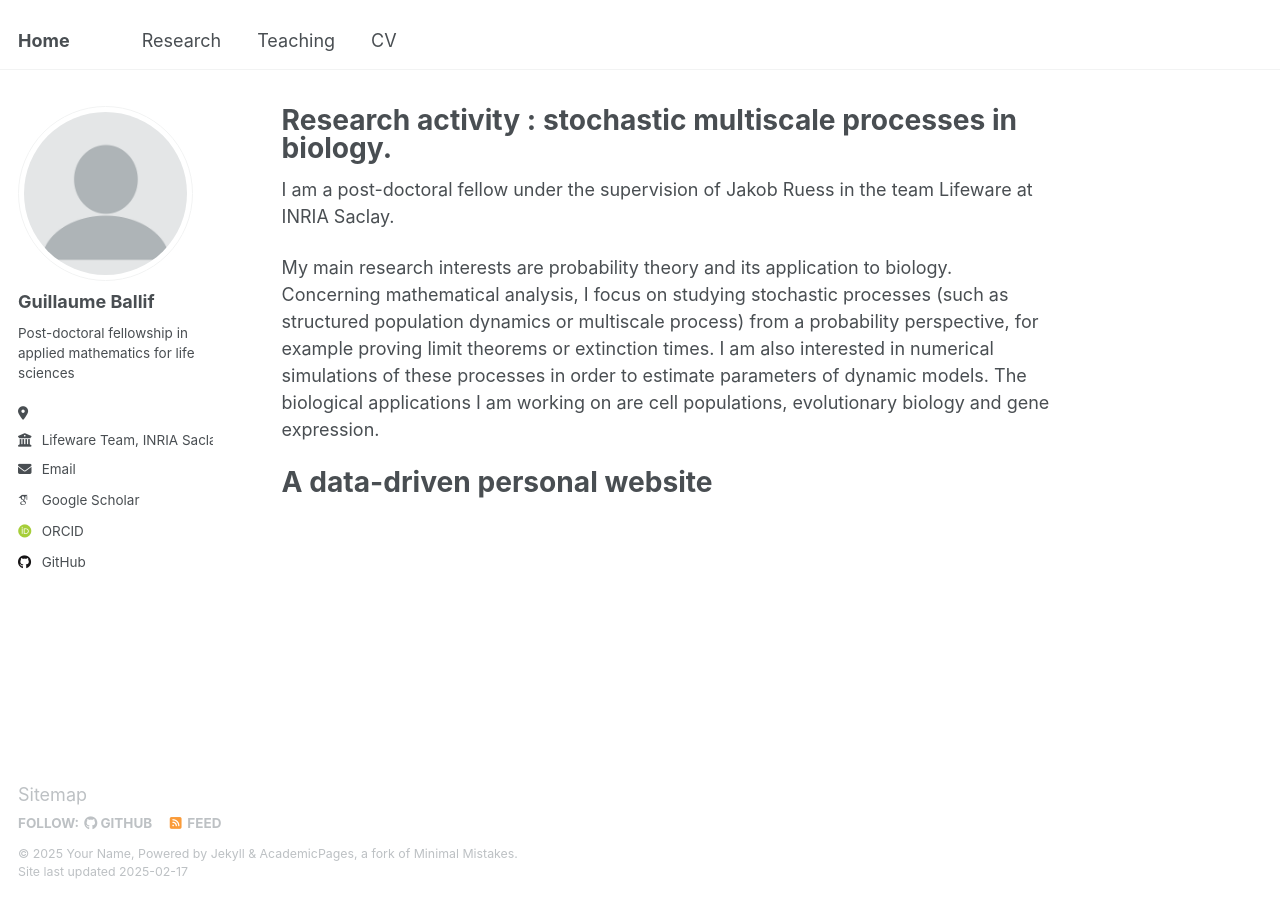
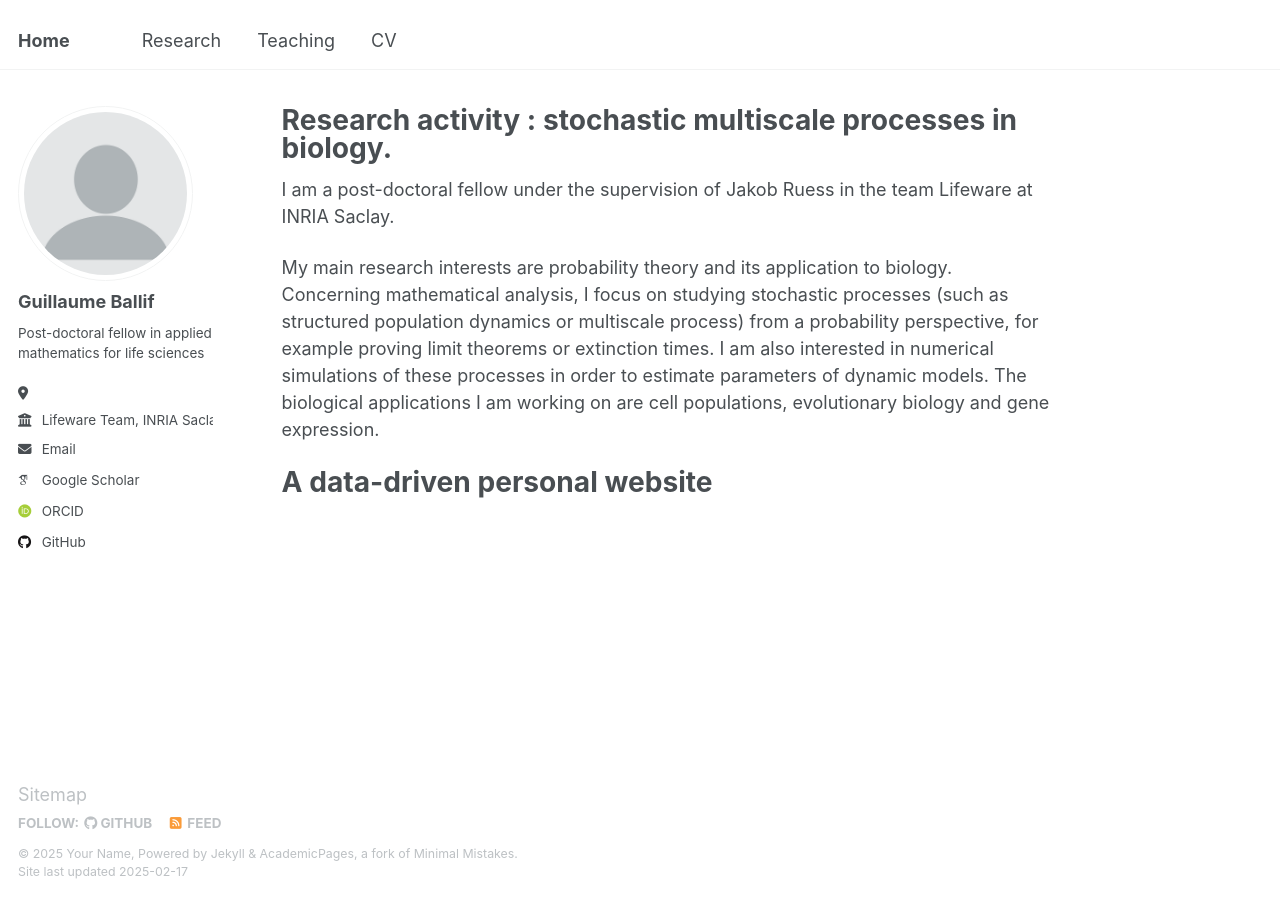
Before and after one commit to guillaumeballif/guillaumeballif.github.io, a Jekyll site: the page built from _pages/about.md, in a window 1280 px wide. Built offline with Jekyll 4.4.1, drawn with Linux system fonts in a browser that asks for light colours; some web fonts are replaced.

Commit message:
Update _config.yml

```diff
--- a/_config.yml
+++ b/_config.yml
@@ -25,7 +25,7 @@ author:
   avatar           : "profile.png"
   name             : "Guillaume Ballif"
   pronouns         : # example: "she/her"
-  bio              : "Post-doctoral fellowship in applied mathematics for life sciences"
+  bio              : "Post-doctoral fellow in applied mathematics for life sciences"
   location         : ""
   employer         : "Lifeware Team, INRIA Saclay"
   uri              : # URL
```
